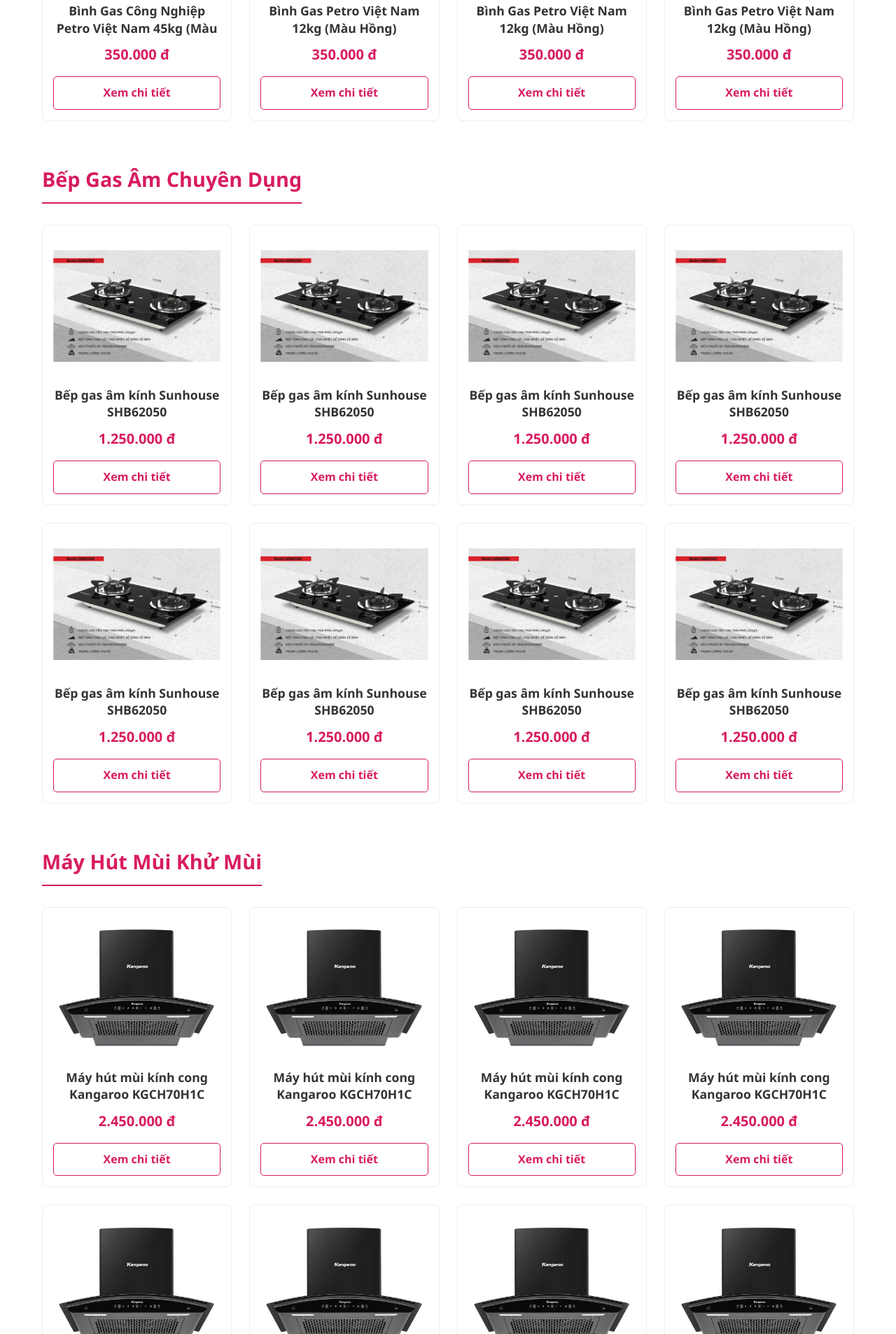
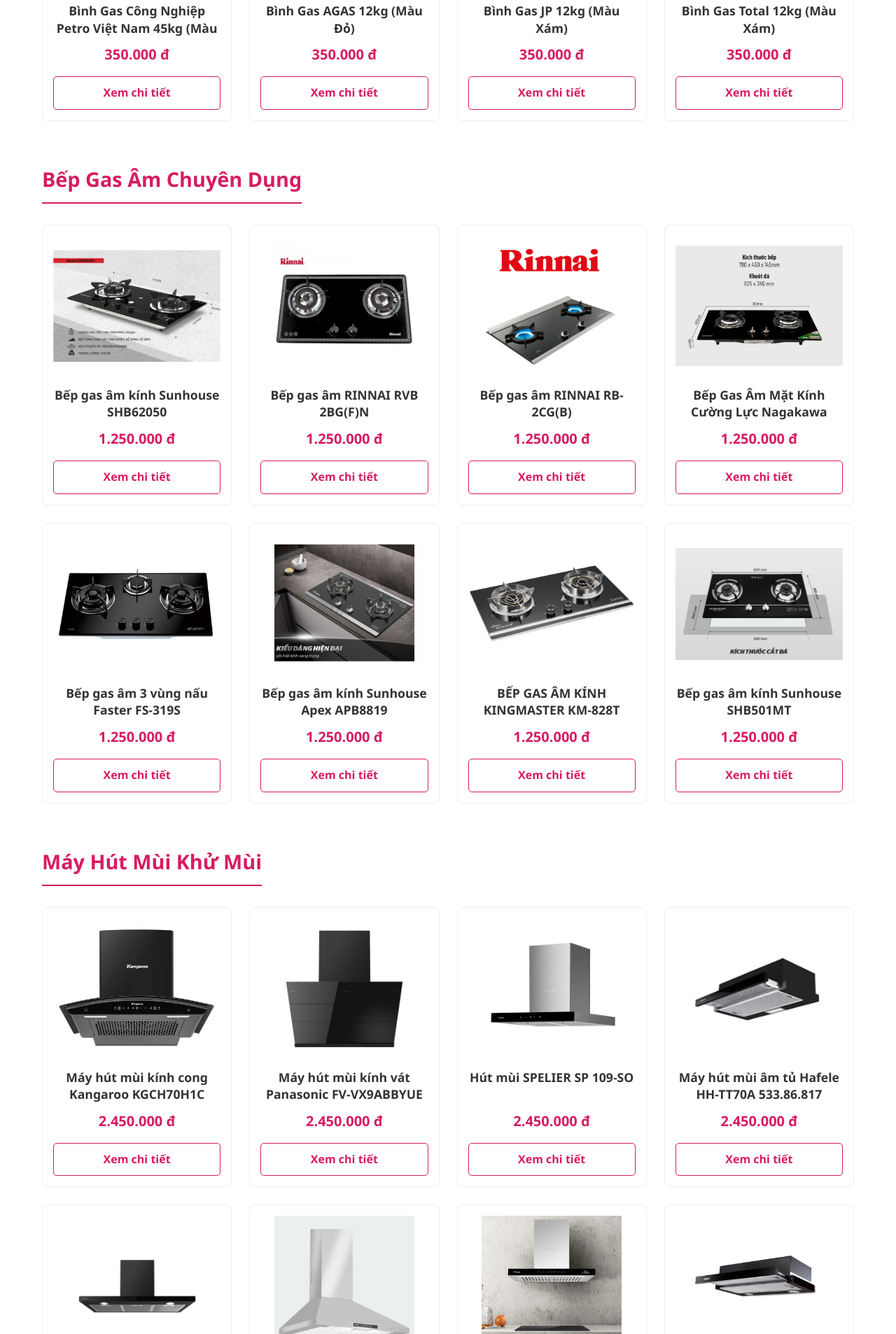
Before and after one commit to T-h-a-i/gas-and-kitchen-appliance-sales-project, a plain HTML site: page products.html in a window 1280 px wide. Shown: the part 894-2800 px from the top of the page at 70% size. Drawn offline with Linux system fonts and the light colour scheme.

Commit message:
bổ sung hình ảnh

```diff
--- a/products.html
+++ b/products.html
@@ -115,22 +115,22 @@
                     </div>
 
                     <div class="product-card">
-                        <img src="assets/images/gas-petrovietnam-12kg-hong.png" alt="Bình Petro Việt Nam 12kg Hồng" class="product-img">
-                        <h3 class="product-name">Bình Gas Petro Việt Nam 12kg (Màu Hồng)</h3>
+                        <img src="assets/images/binh-gas-agas-12kg-do.png" alt="Bình AGAS Việt 12kg Đỏ" class="product-img">
+                        <h3 class="product-name">Bình Gas AGAS 12kg (Màu Đỏ)</h3>
                         <p class="product-price">350.000 đ</p>
                         <a href="product-detail.html" class="btn-add-cart">Xem chi tiết</a>
                     </div>
 
                     <div class="product-card">
-                        <img src="assets/images/gas-petrovietnam-12kg-hong.png" alt="Bình Petro Việt Nam 12kg Hồng" class="product-img">
-                        <h3 class="product-name">Bình Gas Petro Việt Nam 12kg (Màu Hồng)</h3>
+                        <img src="assets/images/gas-jp-12kg-xam.png" alt="Bình Gas JP 12kg Xám" class="product-img">
+                        <h3 class="product-name">Bình Gas JP 12kg (Màu Xám)</h3>
                         <p class="product-price">350.000 đ</p>
                         <a href="product-detail.html" class="btn-add-cart">Xem chi tiết</a>
                     </div>
 
                     <div class="product-card">
-                        <img src="assets/images/gas-petrovietnam-12kg-hong.png" alt="Bình Petro Việt Nam 12kg Hồng" class="product-img">
-                        <h3 class="product-name">Bình Gas Petro Việt Nam 12kg (Màu Hồng)</h3>
+                        <img src="assets/images/gas-total-12kg-xam.png" alt="Bình Gas Total 12kg Xám" class="product-img">
+                        <h3 class="product-name">Bình Gas Total 12kg (Màu Xám)</h3>
                         <p class="product-price">350.000 đ</p>
                         <a href="product-detail.html" class="btn-add-cart">Xem chi tiết</a>
                     </div>
@@ -152,50 +152,50 @@
 
                     <!-- Bạn tiếp tục thêm sản phẩm Bếp gas âm ở đây -->
                     <div class="product-card">
-                        <img src="assets/images/beo-am-kinh-sunhouse-shb62050.png" alt="Bếp gas âm Sunhouse" class="product-img">
-                        <h3 class="product-name">Bếp gas âm kính Sunhouse SHB62050</h3>
+                        <img src="assets/images/bep-gas-am-rinnai-rvb-2bg(f)n.png" alt="Bếp gas âm RINNAI RVB 2BG(F)N" class="product-img">
+                        <h3 class="product-name">Bếp gas âm RINNAI RVB 2BG(F)N</h3>
                         <p class="product-price">1.250.000 đ</p>
                         <a href="product-detail.html" class="btn-add-cart">Xem chi tiết</a>
                     </div>
 
                     <div class="product-card">
-                        <img src="assets/images/beo-am-kinh-sunhouse-shb62050.png" alt="Bếp gas âm Sunhouse" class="product-img">
-                        <h3 class="product-name">Bếp gas âm kính Sunhouse SHB62050</h3>
+                        <img src="assets/images/bep-gas-am-rinnai-rb-2cg(b).png" alt="Bếp gas âm RINNAI RB-2CG(B)" class="product-img">
+                        <h3 class="product-name">Bếp gas âm RINNAI RB-2CG(B)</h3>
                         <p class="product-price">1.250.000 đ</p>
                         <a href="product-detail.html" class="btn-add-cart">Xem chi tiết</a>
                     </div>
 
                     <div class="product-card">
-                        <img src="assets/images/beo-am-kinh-sunhouse-shb62050.png" alt="Bếp gas âm Sunhouse" class="product-img">
-                        <h3 class="product-name">Bếp gas âm kính Sunhouse SHB62050</h3>
+                        <img src="assets/images/Bếp Gas Âm Mặt Kính Cường Lực Nagakawa NAG1751.png" alt="Bếp Gas Âm Mặt Kính Cường Lực Nagakawa NAG1751" class="product-img">
+                        <h3 class="product-name">Bếp Gas Âm Mặt Kính Cường Lực Nagakawa NAG1751</h3>
                         <p class="product-price">1.250.000 đ</p>
                         <a href="product-detail.html" class="btn-add-cart">Xem chi tiết</a>
                     </div>
 
                     <div class="product-card">
-                        <img src="assets/images/beo-am-kinh-sunhouse-shb62050.png" alt="Bếp gas âm Sunhouse" class="product-img">
-                        <h3 class="product-name">Bếp gas âm kính Sunhouse SHB62050</h3>
+                        <img src="assets/images/Bếp gas âm 3 vùng nấu Faster FS-319S.png" alt="Bếp gas âm 3 vùng nấu Faster FS-319S" class="product-img">
+                        <h3 class="product-name">Bếp gas âm 3 vùng nấu Faster FS-319S</h3>
                         <p class="product-price">1.250.000 đ</p>
                         <a href="product-detail.html" class="btn-add-cart">Xem chi tiết</a>
                     </div>
 
                     <div class="product-card">
-                        <img src="assets/images/beo-am-kinh-sunhouse-shb62050.png" alt="Bếp gas âm Sunhouse" class="product-img">
-                        <h3 class="product-name">Bếp gas âm kính Sunhouse SHB62050</h3>
+                        <img src="assets/images/Bếp gas âm kính Sunhouse Apex APB8819.png" alt="Bếp gas âm kính Sunhouse Apex APB8819" class="product-img">
+                        <h3 class="product-name">Bếp gas âm kính Sunhouse Apex APB8819</h3>
                         <p class="product-price">1.250.000 đ</p>
                         <a href="product-detail.html" class="btn-add-cart">Xem chi tiết</a>
                     </div>
 
                     <div class="product-card">
-                        <img src="assets/images/beo-am-kinh-sunhouse-shb62050.png" alt="Bếp gas âm Sunhouse" class="product-img">
-                        <h3 class="product-name">Bếp gas âm kính Sunhouse SHB62050</h3>
+                        <img src="assets/images/BẾP GAS ÂM KÍNH KINGMASTER KM-828T.png" alt="BẾP GAS ÂM KÍNH KINGMASTER KM-828T" class="product-img">
+                        <h3 class="product-name">BẾP GAS ÂM KÍNH KINGMASTER KM-828T</h3>
                         <p class="product-price">1.250.000 đ</p>
                         <a href="product-detail.html" class="btn-add-cart">Xem chi tiết</a>
                     </div>
 
                     <div class="product-card">
-                        <img src="assets/images/beo-am-kinh-sunhouse-shb62050.png" alt="Bếp gas âm Sunhouse" class="product-img">
-                        <h3 class="product-name">Bếp gas âm kính Sunhouse SHB62050</h3>
+                        <img src="assets/images/Bếp gas âm kính Sunhouse SHB501MT.png" alt="Bếp gas âm kính Sunhouse SHB501MT" class="product-img">
+                        <h3 class="product-name">Bếp gas âm kính Sunhouse SHB501MT</h3>
                         <p class="product-price">1.250.000 đ</p>
                         <a href="product-detail.html" class="btn-add-cart">Xem chi tiết</a>
                     </div>
@@ -217,50 +217,50 @@
 
                      <!-- Bạn tiếp tục thêm sản phẩm Máy hút mùi ở đây -->
                     <div class="product-card">
-                        <img src="assets/images/may-hut-mui-kinh-cong-kangaroo-kgch70h1c.png" alt="Máy hút mùi kính cong" class="product-img">
-                        <h3 class="product-name">Máy hút mùi kính cong Kangaroo KGCH70H1C</h3>
+                        <img src="assets/images/Máy hút mùi kính vát Panasonic FV-VX9ABBYUE.png" alt="Máy hút mùi kính vát Panasonic FV-VX9ABBYUE" class="product-img">
+                        <h3 class="product-name">Máy hút mùi kính vát Panasonic FV-VX9ABBYUE</h3>
                         <p class="product-price">2.450.000 đ</p>
                         <a href="product-detail.html" class="btn-add-cart">Xem chi tiết</a>
                     </div>
 
                     <div class="product-card">
-                        <img src="assets/images/may-hut-mui-kinh-cong-kangaroo-kgch70h1c.png" alt="Máy hút mùi kính cong" class="product-img">
-                        <h3 class="product-name">Máy hút mùi kính cong Kangaroo KGCH70H1C</h3>
+                        <img src="assets/images/Hút mùi SPELIER SP 109-SO.png" alt="Hút mùi SPELIER SP 109-SO" class="product-img">
+                        <h3 class="product-name">Hút mùi SPELIER SP 109-SO</h3>
                         <p class="product-price">2.450.000 đ</p>
                         <a href="product-detail.html" class="btn-add-cart">Xem chi tiết</a>
                     </div>
 
                     <div class="product-card">
-                        <img src="assets/images/may-hut-mui-kinh-cong-kangaroo-kgch70h1c.png" alt="Máy hút mùi kính cong" class="product-img">
-                        <h3 class="product-name">Máy hút mùi kính cong Kangaroo KGCH70H1C</h3>
+                        <img src="assets/images/Máy hút mùi âm tủ Hafele HH-TT70A 533.86.817.png" alt="Máy hút mùi âm tủ Hafele HH-TT70A 533.86.817" class="product-img">
+                        <h3 class="product-name">Máy hút mùi âm tủ Hafele HH-TT70A 533.86.817</h3>
                         <p class="product-price">2.450.000 đ</p>
                         <a href="product-detail.html" class="btn-add-cart">Xem chi tiết</a>
                     </div>
 
                     <div class="product-card">
-                        <img src="assets/images/may-hut-mui-kinh-cong-kangaroo-kgch70h1c.png" alt="Máy hút mùi kính cong" class="product-img">
-                        <h3 class="product-name">Máy hút mùi kính cong Kangaroo KGCH70H1C</h3>
+                        <img src="assets/images/Máy hút mùi chữ T Panasonic FV-TX9ADBYUE 90cm.png" alt="Máy hút mùi chữ T Panasonic FV-TX9ADBYUE 90cm" class="product-img">
+                        <h3 class="product-name">Máy hút mùi chữ T Panasonic FV-TX9ADBYUE 90cm</h3>
                         <p class="product-price">2.450.000 đ</p>
                         <a href="product-detail.html" class="btn-add-cart">Xem chi tiết</a>
                     </div>
 
                     <div class="product-card">
-                        <img src="assets/images/may-hut-mui-kinh-cong-kangaroo-kgch70h1c.png" alt="Máy hút mùi kính cong" class="product-img">
-                        <h3 class="product-name">Máy hút mùi kính cong Kangaroo KGCH70H1C</h3>
+                        <img src="assets/images/Máy hút mùi ống khói Bosch DWW07W850.png" alt="Máy hút mùi ống khói Bosch DWW07W850" class="product-img">
+                        <h3 class="product-name">Máy hút mùi ống khói Bosch DWW07W850</h3>
                         <p class="product-price">2.450.000 đ</p>
                         <a href="product-detail.html" class="btn-add-cart">Xem chi tiết</a>
                     </div>
 
                     <div class="product-card">
-                        <img src="assets/images/may-hut-mui-kinh-cong-kangaroo-kgch70h1c.png" alt="Máy hút mùi kính cong" class="product-img">
-                        <h3 class="product-name">Máy hút mùi kính cong Kangaroo KGCH70H1C</h3>
+                        <img src="assets/images/Máy Hút Mùi CANZY CZ-399 SMART.png" alt="Máy Hút Mùi CANZY CZ-399 SMART" class="product-img">
+                        <h3 class="product-name">Máy Hút Mùi CANZY CZ-399 SMART</h3>
                         <p class="product-price">2.450.000 đ</p>
                         <a href="product-detail.html" class="btn-add-cart">Xem chi tiết</a>
                     </div>
 
                     <div class="product-card">
-                        <img src="assets/images/may-hut-mui-kinh-cong-kangaroo-kgch70h1c.png" alt="Máy hút mùi kính cong" class="product-img">
-                        <h3 class="product-name">Máy hút mùi kính cong Kangaroo KGCH70H1C</h3>
+                        <img src="assets/images/Máy Hút Mùi Âm Tủ KAFF KF-TL1007B.png" alt="Máy Hút Mùi Âm Tủ KAFF KF-TL1007B" class="product-img">
+                        <h3 class="product-name">Máy Hút Mùi Âm Tủ KAFF KF-TL1007B</h3>
                         <p class="product-price">2.450.000 đ</p>
                         <a href="product-detail.html" class="btn-add-cart">Xem chi tiết</a>
                     </div>
```
Also changed, not shown: assets/images/BẾP GAS ÂM KÍNH KINGMASTER KM-828T.png (added), assets/images/Bếp Gas Âm Mặt Kính Cường Lực Nagakawa NAG1751.png (added), assets/images/Bếp gas âm 3 vùng nấu Faster FS-319S.png (added), assets/images/Bếp gas âm kính Sunhouse Apex APB8819.png (added), assets/images/Bếp gas âm kính Sunhouse SHB501MT.png (added), assets/images/Hút mùi SPELIER SP 109-SO.png (added), assets/images/Máy Hút Mùi CANZY CZ-399 SMART.png (added), assets/images/Máy Hút Mùi Âm Tủ KAFF KF-TL1007B.png (added), assets/images/Máy hút mùi chữ T Panasonic FV-TX9ADBYUE 90cm.png (added), assets/images/Máy hút mùi kính vát Panasonic FV-VX9ABBYUE.png (added), assets/images/Máy hút mùi âm tủ Hafele HH-TT70A 533.86.817.png (added), assets/images/Máy hút mùi ống khói Bosch DWW07W850.png (added), assets/images/bep-gas-am-rinnai-rb-2cg(b).png (added), assets/images/bep-gas-am-rinnai-rvb-2bg(f)n.png (added), 3 more files.
